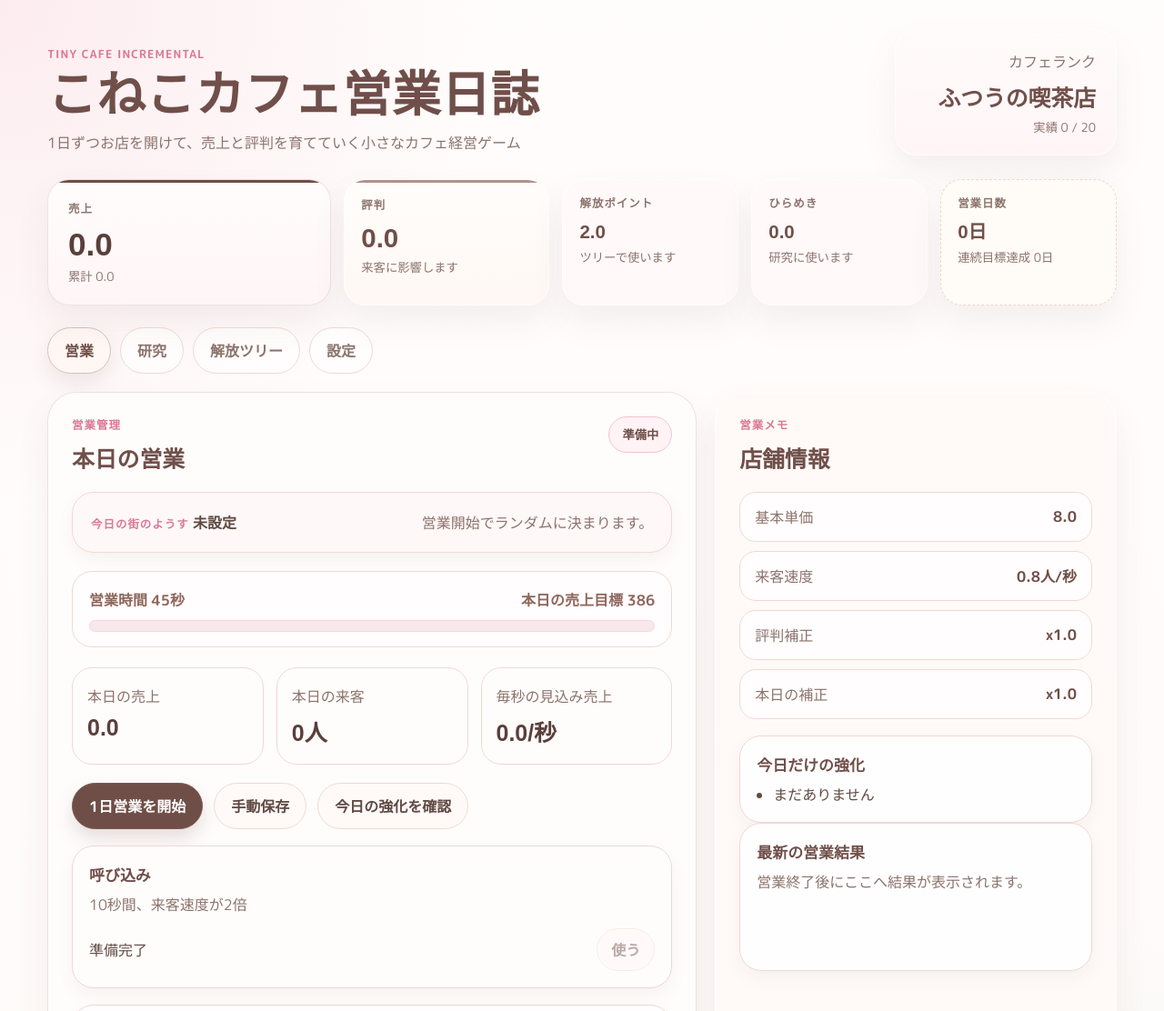
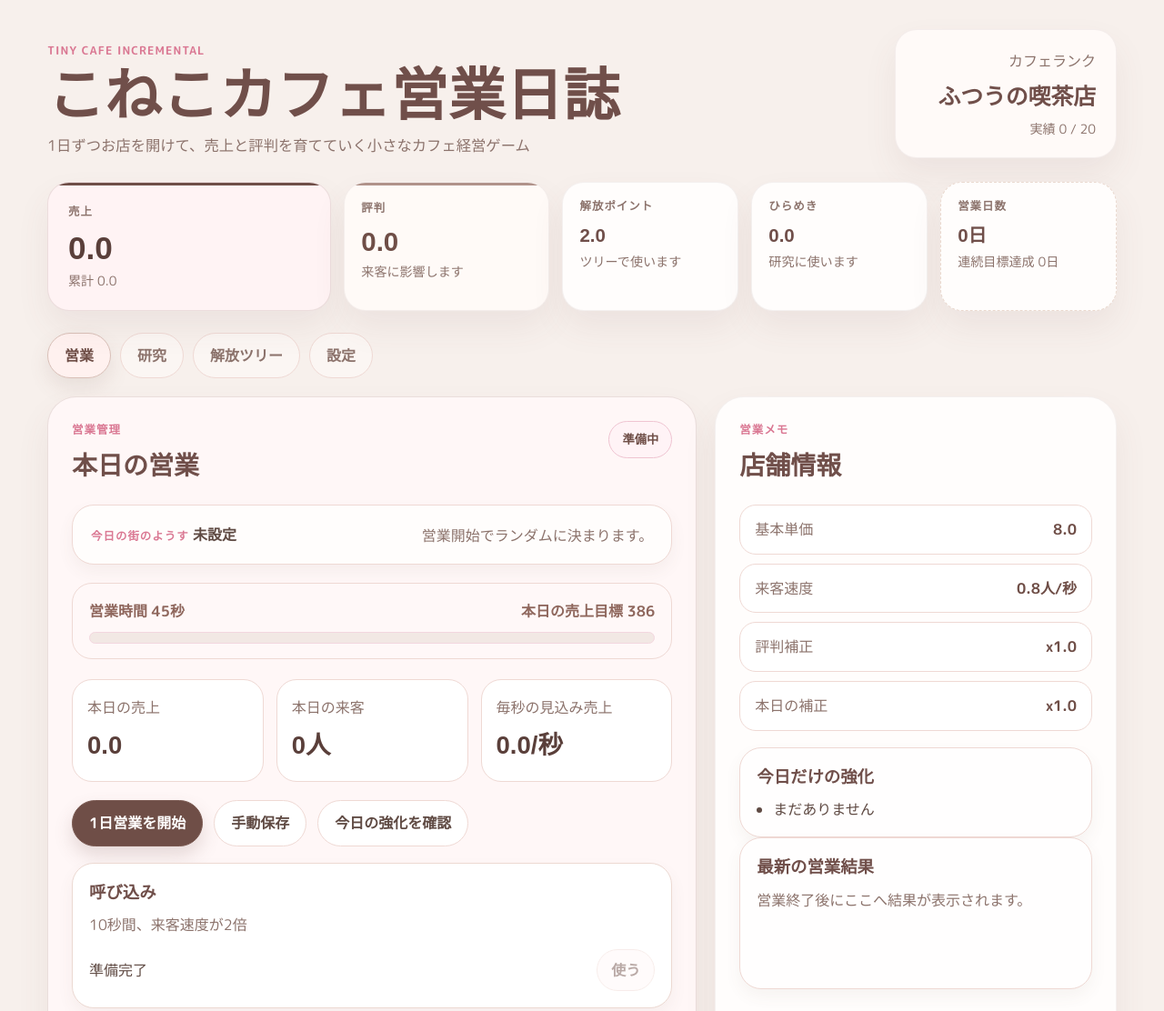
Before and after one commit to ststs811-ship-it/cute-cafe-idle, a website: page index.html in a window 1280 px wide. Shown: the top 1112 px of the page at 91% size. Drawn offline with Linux system fonts and the light colour scheme; a web font is replaced by a local one.

Commit message:
Tighten background and typography hierarchy

```diff
--- a/style.css
+++ b/style.css
@@ -46,12 +46,11 @@ html {
 body {
   margin: 0;
   min-height: 100vh;
+  font-size: 16px;
+  line-height: 1.55;
   font-family: var(--font-body);
   color: var(--text);
-  background:
-    radial-gradient(circle at top left, rgba(249, 219, 228, 0.5), transparent 28%),
-    radial-gradient(circle at bottom right, rgba(217, 239, 230, 0.45), transparent 24%),
-    linear-gradient(180deg, #fffdfc 0%, var(--bg) 100%);
+  background: #f7f0ec;
 }
 
 button,
@@ -104,6 +103,16 @@ p {
   margin-top: 0;
 }
 
+p {
+  font-size: 1rem;
+  line-height: 1.6;
+}
+
+small {
+  font-size: 0.88rem;
+  line-height: 1.5;
+}
+
 h1,
 h2,
 h3,
@@ -116,36 +125,36 @@ h3,
 
 h1 {
   margin-bottom: 10px;
-  font-size: clamp(2.2rem, 5vw, 3.35rem);
-  line-height: 1.04;
+  font-size: clamp(2.7rem, 5.8vw, 3.9rem);
+  line-height: 1.02;
   letter-spacing: 0.01em;
 }
 
 h2 {
   margin-bottom: 0;
-  font-size: 1.55rem;
+  font-size: 1.75rem;
 }
 
 h3 {
   margin-bottom: 8px;
-  font-size: 1.06rem;
+  font-size: 1.15rem;
 }
 
 .subtitle {
   max-width: 700px;
   margin-bottom: 0;
   color: var(--text-soft);
-  line-height: 1.75;
+  font-size: 1.02rem;
+  line-height: 1.65;
 }
 
 .hero-badge,
 .resource-card,
 .panel,
 .overlay-card {
-  border: 1px solid rgba(255, 255, 255, 0.72);
-  background: var(--surface);
+  border: 1px solid rgba(120, 93, 87, 0.08);
+  background: #fffdfc;
   box-shadow: var(--shadow-sm);
-  backdrop-filter: blur(12px);
 }
 
 .hero-badge {
@@ -153,7 +162,7 @@ h3 {
   padding: 22px 22px 20px;
   border-radius: var(--radius-lg);
   text-align: right;
-  background: linear-gradient(180deg, rgba(255, 251, 250, 0.98), rgba(255, 244, 246, 0.9));
+  background: #fffaf8;
 }
 
 .hero-badge span,
@@ -180,7 +189,7 @@ h3 {
   overflow: hidden;
   padding: 18px 18px 16px;
   border-radius: 24px;
-  background: rgba(255, 254, 253, 0.88);
+  background: #fffdfc;
 }
 
 .resource-card .label {
@@ -202,6 +211,7 @@ h3 {
 
 .resource-card small {
   color: var(--text-soft);
+  font-size: 0.88rem;
   line-height: 1.5;
 }
 
@@ -217,7 +227,7 @@ h3 {
 .resource-card.primary-stat {
   padding: 22px 22px 20px;
   border-color: rgba(123, 88, 81, 0.14);
-  background: linear-gradient(180deg, #fffdfc 0%, #fff5f7 100%);
+  background: #fff3f4;
 }
 
 .resource-card.primary-stat::after {
@@ -230,7 +240,7 @@ h3 {
 }
 
 .resource-card.secondary-stat {
-  background: linear-gradient(180deg, #fffdfb 0%, #fff8f4 100%);
+  background: #fffaf7;
 }
 
 .resource-card.secondary-stat::after {
@@ -253,11 +263,11 @@ h3 {
 }
 
 .resource-card.accent {
-  background: #fff9fa;
+  background: #fffdfc;
 }
 
 .resource-card.soft {
-  background: #fffbf6;
+  background: #fffdfc;
 }
 
 .resource-card.meta-stat {
@@ -295,14 +305,14 @@ h3 {
 
 .tab-button {
   padding: 12px 18px;
-  background: rgba(255, 255, 255, 0.62);
+  background: #fbf6f3;
   border-color: var(--line);
   color: var(--text-soft);
   font-weight: 700;
 }
 
 .tab-button.active {
-  background: #fff7f4;
+  background: #fff1ef;
   border-color: #d9c0b8;
   color: var(--brown-strong);
   box-shadow: 0 10px 22px rgba(124, 91, 82, 0.12);
@@ -330,11 +340,11 @@ h3 {
 
 .primary {
   border-color: rgba(126, 92, 84, 0.16);
-  background: rgba(255, 253, 252, 0.96);
+  background: #fff7f7;
 }
 
 .secondary {
-  background: rgba(255, 250, 248, 0.9);
+  background: #fffdfc;
 }
 
 .panel-head {
@@ -399,7 +409,7 @@ h3 {
   gap: 20px;
   padding: 20px 20px 18px;
   margin-bottom: 20px;
-  background: #fff8f8;
+  background: #fffdfc;
 }
 
 .day-modifier p {
@@ -414,7 +424,7 @@ h3 {
   padding: 18px 18px 16px;
   border: 1px solid var(--line);
   border-radius: 22px;
-  background: #fffdfd;
+  background: #fff8f8;
 }
 
 .progress-meta,
@@ -439,7 +449,7 @@ h3 {
   height: 13px;
   overflow: hidden;
   border-radius: var(--radius-pill);
-  background: #f8e8eb;
+  background: #f2e8e4;
   border: 1px solid #f3d7df;
 }
 
@@ -447,7 +457,7 @@ h3 {
   width: 0%;
   height: 100%;
   border-radius: inherit;
-  background: linear-gradient(90deg, #f0aec0 0%, #e98aa7 100%);
+  background: #c98596;
   transition: width 0.22s linear;
 }
 
@@ -462,7 +472,7 @@ h3 {
   padding: 18px 16px;
   border-radius: 22px;
   border: 1px solid var(--line);
-  background: #fffdfc;
+  background: #ffffff;
 }
 
 .ops-stats span,
@@ -484,7 +494,7 @@ h3 {
 .ops-stats strong {
   display: block;
   margin-top: 8px;
-  font-size: 1.56rem;
+  font-size: 1.72rem;
   color: var(--heading-strong);
 }
 
@@ -518,7 +528,7 @@ h3 {
 
 .ghost-button,
 .inline-button {
-  background: #fffaf8;
+  background: #ffffff;
   border-color: var(--line);
   color: var(--text);
 }
@@ -590,22 +600,22 @@ h3 {
 
 .boost-card {
   border-color: #ecd9d2;
-  background: #fffdfc;
+  background: #ffffff;
 }
 
 .boost-card.ready {
   border-color: #cfa89b;
-  background: linear-gradient(180deg, #fff8f7 0%, #fff2f4 100%);
+  background: #fff5f3;
   box-shadow: 0 14px 24px rgba(140, 99, 91, 0.1);
 }
 
 .boost-card.active-state {
   border-color: var(--success-line);
-  background: linear-gradient(180deg, #f8fffb 0%, #f1faf5 100%);
+  background: #f5faf7;
 }
 
 .boost-card.cooldown {
-  background: #fffaf7;
+  background: #fdf8f6;
   opacity: 0.88;
 }
 
@@ -641,7 +651,7 @@ h3 {
 
 .prep-card {
   padding: 20px;
-  background: #fffdfd;
+  background: #ffffff;
 }
 
 .prep-grid,
@@ -686,7 +696,7 @@ h3 {
   padding: 14px 16px;
   border-radius: 18px;
   border: 1px solid var(--line);
-  background: #fffdfd;
+  background: #ffffff;
 }
 
 .info-row strong {
@@ -713,7 +723,7 @@ h3 {
 
 .unlock-chip {
   padding: 15px 16px;
-  background: #fffaf5;
+  background: #ffffff;
 }
 
 .unlock-chip strong {
@@ -727,7 +737,7 @@ h3 {
 
 .unlock-chip.active {
   border-color: #d8b8ad;
-  background: linear-gradient(180deg, #fffaf8 0%, #fff1ed 100%);
+  background: #fff6f2;
 }
 
 .achievement-grid {
@@ -736,7 +746,7 @@ h3 {
 
 .achievement-card {
   padding: 18px;
-  background: #fffefe;
+  background: #ffffff;
 }
 
 .achievement-card.locked {
@@ -746,7 +756,7 @@ h3 {
 
 .achievement-card.unlocked {
   border-color: #d9b2a7;
-  background: linear-gradient(180deg, #fff9f8 0%, #fff0f2 100%);
+  background: #fff3f5;
   box-shadow: 0 14px 24px rgba(132, 96, 88, 0.1);
 }
 
@@ -786,13 +796,13 @@ h3 {
 
 .tree-card.ready {
   border-color: #d8b6a8;
-  background: linear-gradient(180deg, #fffaf5 0%, #fff2ed 100%);
+  background: #fff6f2;
   box-shadow: 0 14px 24px rgba(134, 95, 87, 0.1);
 }
 
 .tree-card.purchased {
   border-color: var(--success-line);
-  background: linear-gradient(180deg, #f8fdf9 0%, #eff8f2 100%);
+  background: #f4faf6;
 }
 
 .tree-card.purchased::before {
@@ -813,7 +823,7 @@ h3 {
 }
 
 .research-card {
-  background: #fffefe;
+  background: #ffffff;
 }
 
 .research-card.locked {
@@ -823,13 +833,13 @@ h3 {
 
 .research-card.ready {
   border-color: #d8b5a7;
-  background: linear-gradient(180deg, #fffaf4 0%, #fff2ec 100%);
+  background: #fff6f2;
   box-shadow: 0 14px 24px rgba(135, 96, 88, 0.1);
 }
 
 .research-card.unlocked {
   border-color: var(--success-line);
-  background: linear-gradient(180deg, #f8fdf9 0%, #eff8f2 100%);
+  background: #f4faf6;
 }
 
 .research-meta {
@@ -859,7 +869,7 @@ h3 {
   padding: 16px;
   border: 1px solid var(--line);
   border-radius: 22px;
-  background: #fffefe;
+  background: #ffffff;
   color: var(--text);
   line-height: 1.6;
 }
@@ -877,7 +887,7 @@ h3 {
   width: min(100%, 760px);
   padding: 26px;
   border-radius: 30px;
-  background: linear-gradient(180deg, rgba(255, 254, 253, 0.98), rgba(255, 246, 244, 0.96));
+  background: #fffaf8;
 }
 
 .perk-options {
@@ -890,7 +900,7 @@ h3 {
   padding: 18px;
   text-align: left;
   border-color: var(--line);
-  background: #fffefe;
+  background: #ffffff;
   color: var(--text);
 }
 
```
